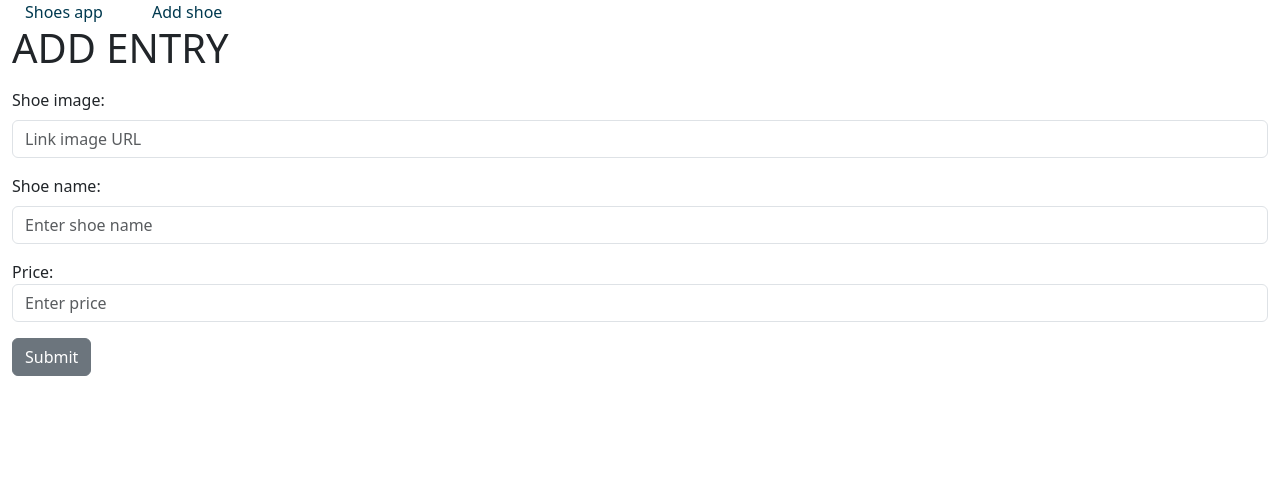
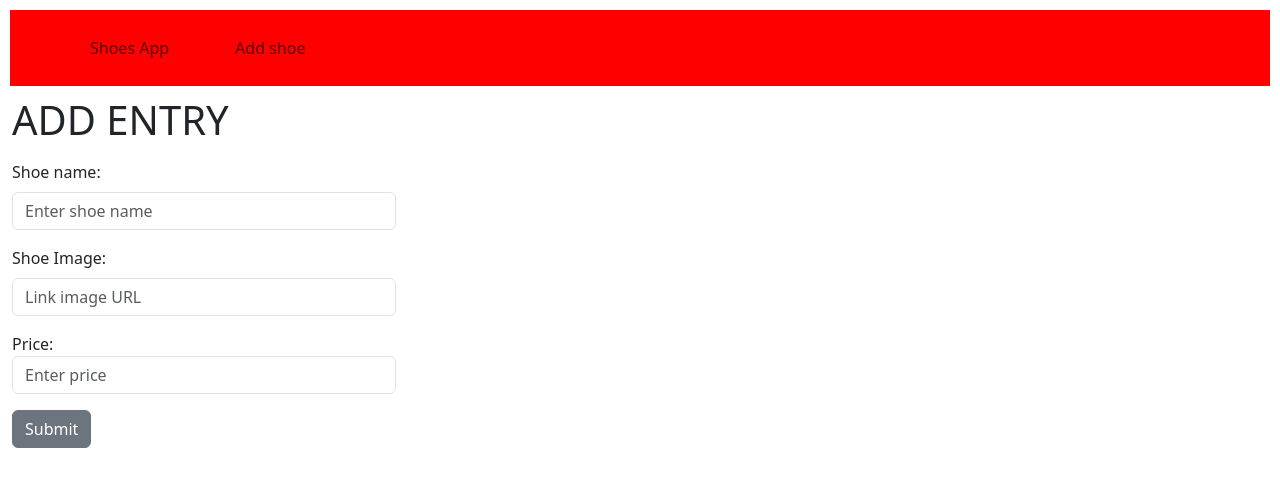
Before and after one commit to brnkags/shoe-app, a Flask app: page /add/ in a window 1280 px wide. Shown: the top 487 px of the page. Run offline with Flask 2, Linux system fonts and the light colour scheme.

Commit message:
Shoe app

```diff
--- a/styles.css
+++ b/styles.css
@@ -8,14 +8,34 @@
             background-color: #f3f3f3;
         }
 
+        #item1 {
+            grid-area: item1;
+            padding: 10px;
+            margin: 10px;
+            background-color: red;
+        }
+
         nav a {
-            color: #01394f;
-            padding: 20px;
-            margin-left: 5px;
+            color: red;
             font-size: 1em;
+            margin-left: 50px;
             text-decoration: none;
         }
+         .grid-container {
+            display: grid;
+            grid-template-areas:
+         'item1 item1 item1 item1 item1 item1 item1'
+
+        ;
+        }
         @media only screen and (max-width: 600px) {
+               .grid-container {
+                display: grid;
+                grid-template-areas:
+         'item1 item1 item1 item1 item1 item1 item1'
+
+            ;
+            }
             .container-fluid {
                 display: flex;
                 flex-direction: row;
--- a/templates/add.html
+++ b/templates/add.html
@@ -4,12 +4,12 @@
     <form method="post">
         <div class="mb-3 mt-3">
 
-            <label for="image" class="form-label">Shoe image:</label>
-            <input type="url" name ="image" class="form-control" placeholder="Link image URL" id="image" value="{{ request.form['image'] }}">
+            <label for="name" class="form-label">Shoe name:</label>
+            <input type="text" name ="name" class="form-control" placeholder="Enter shoe name" id="name" value="{{ request.form['name'] }}">
         </div>
         <div class="mb-3">
-            <label for="name" class="form-label">Shoe name:</label>
-            <input type="text" name="name" class="form-control" id="name" placeholder="Enter shoe name" value="{{ request.form['name'] }}">
+            <label for="image" class="form-label">Shoe Image:</label>
+            <input type="url" name="image" class="form-control" id="image" placeholder="Link image URL" value="{{ request.form['image'] }}">
         </div>
         <div class="mb-3">
             <label for="number" class="form-check-label">Price:</label>
--- a/templates/base.html
+++ b/templates/base.html
@@ -11,14 +11,23 @@
 
 </head>
 <body>
+<div class="grid-container">
+    <div id="item1">
+        <nav class="navbar navbar-expand-sm justify-content-center">
 
-<nav>
-    <a href="{{ url_for('index') }}">Shoes app</a>
-    <a href="{{ url_for('add') }}">Add shoe</a>
+            <div class="container-fluid">
+                <ul class="navbar-nav">
+                    <li class="nav-item">
+                        <a class="nav-link" href="{{ url_for('index') }}">Shoes App</a>
+                    </li>
+                    <li class="nav-item">
+                        <a class="nav-link" href="{{ url_for('add') }}">Add shoe</a>
+                    </li>
+                </ul>
+            </div>
         </nav>
 
-
-
+    </div>
     <div class="container-fluid">
         <div class="row">
             <div class="content">
@@ -29,6 +38,8 @@
             </div>
         </div>
     </div>
+</div>
+
 
 
 <script src="https://cdn.jsdelivr.net/npm/bootstrap@5.3.0-alpha1/dist/js/bootstrap.bundle.min.js" integrity="sha384-w76AqPfDkMBDXo30jS1Sgez6pr3x5MlQ1ZAGC+nuZB+EYdgRZgiwxhTBTkF7CXvN" crossorigin="anonymous"></script>
```
Also changed, not shown: templates/edit.html (+4 -4 lines), shoe_app.py (renamed from app.py). Lines whose indentation alone changed are shown as unchanged.
